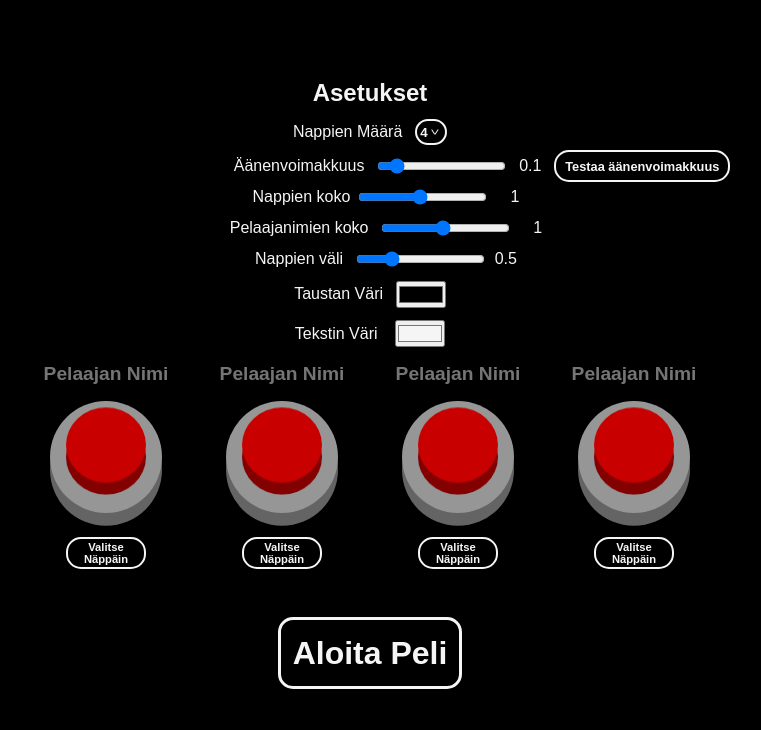
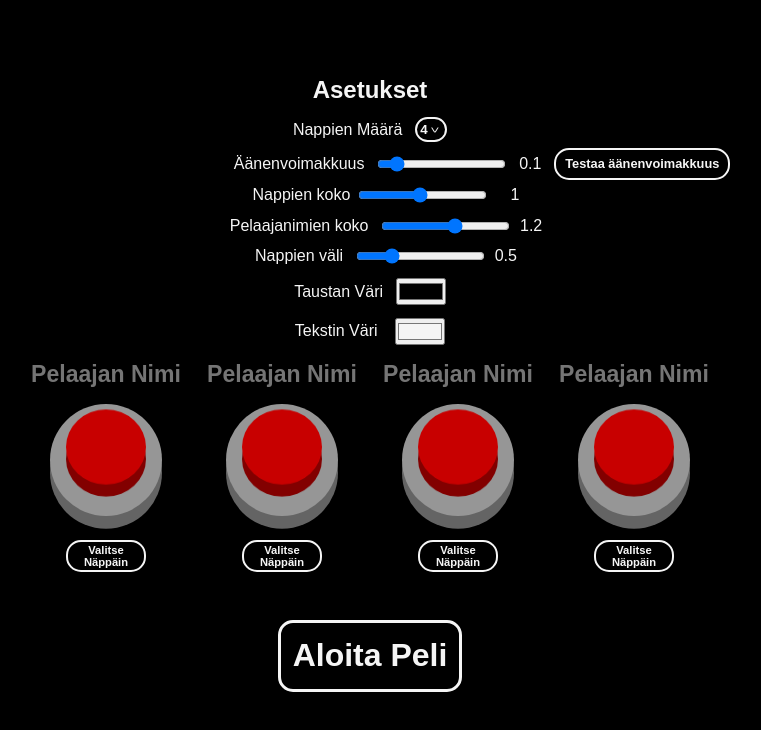
Before and after one commit to WoltEye/vinkare-buzzer, a React (Vite) app: page / in a window 1280 px wide. Shown: the top 730 px of the page, without its empty margins (270-1031 px from the left). Built offline with nearby package versions, Linux system fonts and the light colour scheme.

Commit message:
Change default font size for better readability

```diff
--- a/src/App.jsx
+++ b/src/App.jsx
@@ -17,7 +17,7 @@ export default function App() {
   const [ gameWinner, setGameWinner ] = useState(undefined);
   const [ hideGrid, setHideGrid ] = useState(false);
   const [ buttonSize, setButtonSize ] = useState(1);
-  const [ authorNameSize, setAuthorNameSize ] = useState(1);
+  const [ authorNameSize, setAuthorNameSize ] = useState(1.2);
   const [ gap, setGap ] = useState(0.5);
   const [ bgColor, setBgColor ] = useState('#000000');
   const [ textColor, setTextColor ] = useState('#f5f5f5');
```
